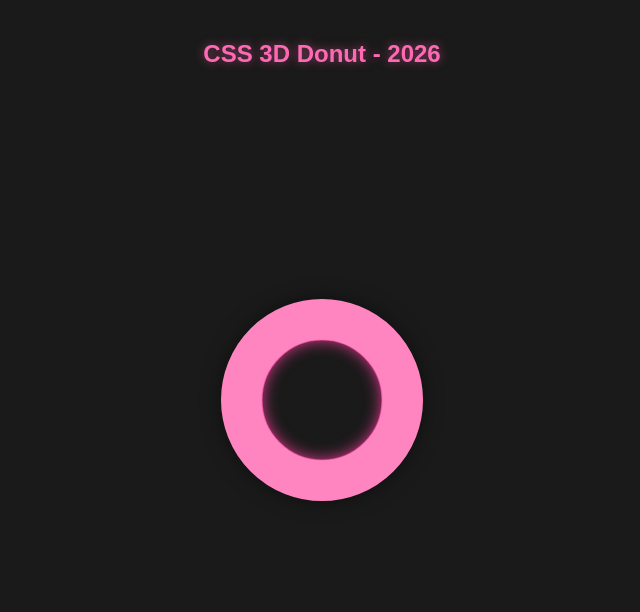
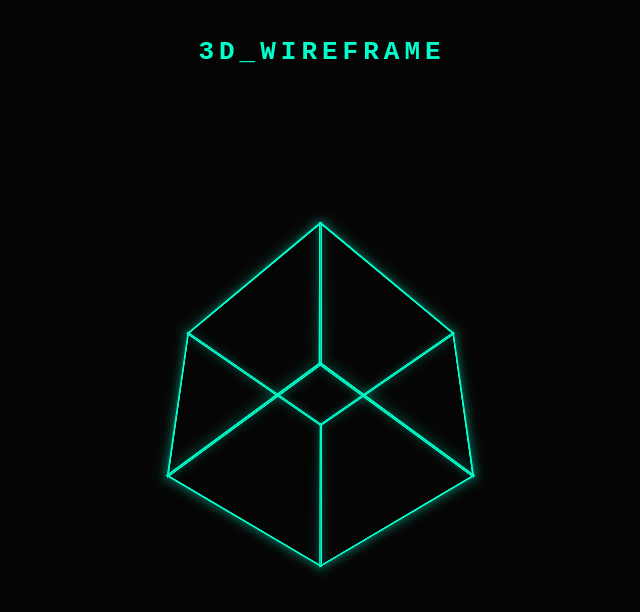
Before and after one commit to leonardocontato1995-debug/policarpo, a plain HTML site: page index.html in a window 1280 px wide. Shown: the whole page, without its empty margins (318-958 px from the left). Drawn offline with Linux system fonts and the light colour scheme.

Commit message:
Update index.html

```diff
--- a/index.html
+++ b/index.html
@@ -3,80 +3,74 @@
 <head>
     <meta charset="UTF-8">
     <meta name="viewport" content="width=device-width, initial-scale=1.0">
-    <title>Donut 3D CSS - 2026</title>
+    <title>Cubo Wireframe 3D</title>
     <style>
         body {
-            background-color: #1a1a1a;
+            background-color: #050505;
             display: flex;
             justify-content: center;
             align-items: center;
             height: 100vh;
             margin: 0;
-            perspective: 1000px; /* Cria o efeito de profundidade 3D */
+            perspective: 1000px;
             overflow: hidden;
         }
 
-        .donut-container {
-            position: relative;
+        .scene {
             width: 200px;
             height: 200px;
+            position: relative;
             transform-style: preserve-3d;
-            animation: rotate3D 5s linear infinite;
+            animation: girar 8s linear infinite;
         }
 
-        /* Criando o "corpo" do donut com sombras e bordas arredondadas */
-        .donut {
+        /* Estilo das faces (apenas as bordas) */
+        .face {
             position: absolute;
-            width: 100%;
-            height: 100%;
-            border-radius: 50%;
-            border: 40px solid #ff69b4; /* Cor da cobertura (Rosa) */
-            box-sizing: border-box;
-            box-shadow:
-                0 0 20px rgba(0,0,0,0.5),
-                inset 0 0 15px #e03a8d;
+            width: 200px;
+            height: 200px;
+            border: 2px solid #00ffcc; /* Cor Neon */
+            box-shadow: 0 0 15px rgba(0, 255, 204, 0.3); /* Brilho sutil */
+            background: transparent; /* Sem preenchimento */
+            display: flex;
+            justify-content: center;
+            align-items: center;
         }
 
-        /* Adicionando camadas para dar volume */
-        .layer {
-            position: absolute;
-            width: 100%;
-            height: 100%;
-            border-radius: 50%;
-            border: 40px solid #ff85c1;
-            box-sizing: border-box;
-            transform: translateZ(10px);
+        /* Posicionamento das faces no espaço 3D */
+        .front  { transform: rotateY(0deg) translateZ(100px); }
+        .back   { transform: rotateY(180deg) translateZ(100px); }
+        .right  { transform: rotateY(90deg) translateZ(100px); }
+        .left   { transform: rotateY(-90deg) translateZ(100px); }
+        .top    { transform: rotateX(90deg) translateZ(100px); }
+        .bottom { transform: rotateX(-90deg) translateZ(100px); }
+
+        /* Animação de rotação */
+        @keyframes girar {
+            from { transform: rotateX(0deg) rotateY(0deg); }
+            to   { transform: rotateX(360deg) rotateY(360deg); }
         }
 
-        .layer:nth-child(2) { transform: translateZ(-10px); border-color: #d15694; }
-        .layer:nth-child(3) { transform: rotateY(90deg); border-color: #f0a0c9; }
-        .layer:nth-child(4) { transform: rotateX(90deg); border-color: #c44e89; }
-
-        /* Animação de rotação em todos os eixos */
-        @keyframes rotate3D {
-            0% { transform: rotateX(0deg) rotateY(0deg) rotateZ(0deg); }
-            100% { transform: rotateX(360deg) rotateY(360deg) rotateZ(360deg); }
-        }
-
-        h2 {
+        h1 {
             position: absolute;
             top: 20px;
-            color: #ff69b4;
-            font-family: 'Arial', sans-serif;
-            text-shadow: 0 0 10px rgba(255,105,180,0.5);
+            color: #00ffcc;
+            font-family: monospace;
+            letter-spacing: 5px;
         }
     </style>
 </head>
 <body>
 
-    <h2>CSS 3D Donut - 2026</h2>
+    <h1>3D_WIREFRAME</h1>
 
-    <div class="donut-container">
-        <div class="donut"></div>
-        <div class="layer"></div>
-        <div class="layer"></div>
-        <div class="layer"></div>
-        <div class="layer"></div>
+    <div class="scene">
+        <div class="face front"></div>
+        <div class="face back"></div>
+        <div class="face right"></div>
+        <div class="face left"></div>
+        <div class="face top"></div>
+        <div class="face bottom"></div>
     </div>
 
 </body>
```
